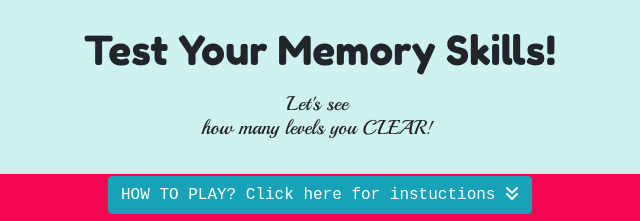
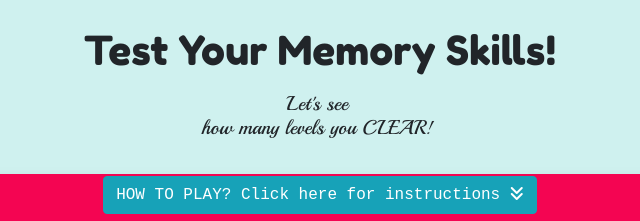
Before and after one commit to DemonCyborg/webGame, a plain HTML site: page index.html in a window 1280 px wide. Shown: the top 221 px of the page, 320-960 px from the left. Drawn offline with nearby package versions, Linux system fonts and the light colour scheme.

Commit message:
Update 2 index.html

```diff
--- a/index.html
+++ b/index.html
@@ -43,7 +43,7 @@
     </div>
 
 <div class="instruct container-fluid shadow">
-  <h5 class ="bar btn btn-info" type="button">HOW TO PLAY? Click here for instuctions <i class="fas fa-angle-double-down"></i></h5>
+  <h5 class ="bar btn btn-info" type="button">HOW TO PLAY? Click here for instructions <i class="fas fa-angle-double-down"></i></h5>
 
   <div class="container" id="instructText">
     <ul class="list-group list-group-flush">
```
